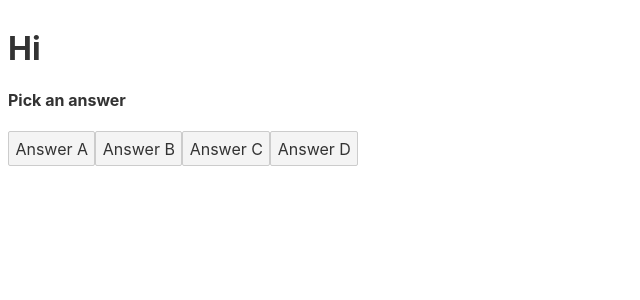
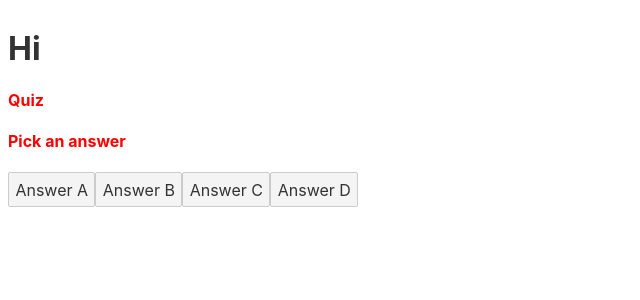
Before and after one commit to bogmoroz/svelte-101, a Svelte app: page / in a window 1280 px wide. Shown: the top 300 px of the page, without its empty margins (0-640 px from the left). Built offline with nearby package versions, Linux system fonts and the light colour scheme.

Commit message:
CSS basics

```diff
--- a/src/App.svelte
+++ b/src/App.svelte
@@ -2,5 +2,11 @@
   import Quiz from "./Quiz.svelte";
 </script>
 
+<style>
+  :global(h4) {
+    color: green;
+  }
+</style>
+
 <h1>Hi</h1>
 <Quiz quizName="New quiz" />
--- a/src/Quiz.svelte
+++ b/src/Quiz.svelte
@@ -12,7 +12,14 @@
   }
 </script>
 
+<style>
+  h4 {
+    color: red;
+  }
+</style>
+
 <div>
+  <h4>Quiz</h4>
   {#if result}
     <h4>{result}</h4>
   {:else}
```
